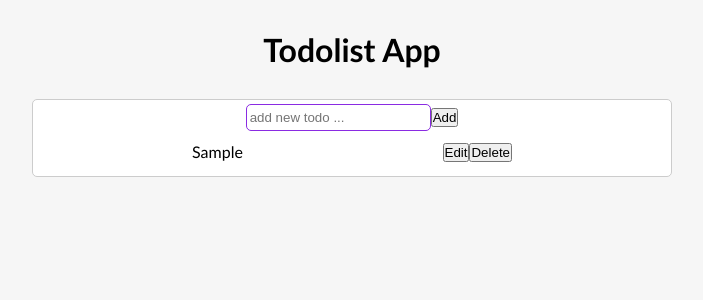
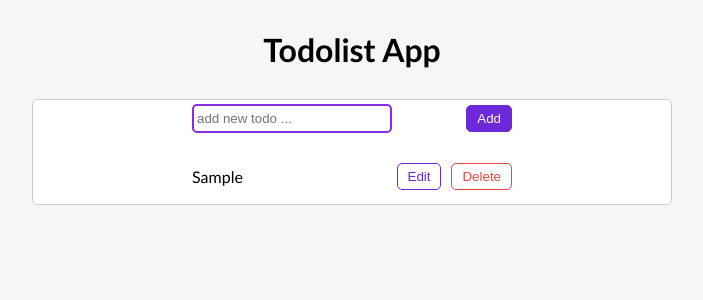
Before and after one commit to mehrnazpishyar/Todolist-React, a React (Create React App) app: page / in a window 1280 px wide. Both pictures are taken after typing "Sample" into the empty fields and a click on the button "Add". Shown: the top 300 px of the page, without its empty margins (288-991 px from the left). Built offline with nearby package versions, Linux system fonts and the light colour scheme.

Commit message:
add styles

```diff
--- a/src/App.css
+++ b/src/App.css
@@ -40,8 +40,42 @@
   border-radius: 5px;
   padding: 5px 3px;
   outline: none;
+  width: 200px;
 }
 
 input:focus {
-  border: 1px solid blueviolet;
+  border: 2px solid blueviolet;
 }
+
+.formControl {
+  display: flex;
+  align-items: center;
+  justify-content: space-between;
+  width: 20rem;
+  margin-bottom: 20px;
+}
+
+.button {
+  color:#6d28d9;
+  background-color: #fff;
+  border: 1px solid #6d28d9;
+  border-radius: 5px;
+  outline: none;
+  padding: 5px 10px;
+  cursor: pointer;
+}
+
+.remove{
+  color: rgb(236, 68, 68);
+  border: 1px solid rgb(236,68,68);
+  margin-left: 10px;
+}
+
+.addTodo {
+  color:#fff;
+  background-color:#6d28d9;
+}
+
+.updateTodo {
+  background-color: #9f75e2 ;
+}
--- a/src/components/Todo.js
+++ b/src/components/Todo.js
@@ -6,8 +6,8 @@
           <div className='todo'>
           <div onClick={onComplete} className={todo.isCompleted ? "completed" : ""}>{todo.text}</div>
           <div>
-            <button onClick={onEdit}>Edit</button>
-            <button onClick={onDelete} >Delete</button>
+            <button onClick={onEdit} className="button">Edit</button>
+            <button onClick={onDelete} className="button remove" >Delete</button>
           </div>
         </div>
     </div>
--- a/src/components/TodoForm.js
+++ b/src/components/TodoForm.js
@@ -1,7 +1,7 @@
 import React, { useEffect, useRef, useState } from "react";
 
 const TodoForm = ({ submitTodo, edit }) => {
-  const [input, setInput] = useState(edit? edit.text:"");
+  const [input, setInput] = useState(edit ? edit.text : "");
   const inputRef = useRef(null);
 
   useEffect(() => {
@@ -25,6 +25,7 @@
 
   return (
     <form onSubmit={submitHandler}>
+      <div className="formControl">
         <input
           type="text"
           value={input}
@@ -32,7 +33,8 @@
           placeholder={edit ? "update value ... " : "add new todo ..."}
           ref={inputRef}
         />
-      <button type="submit">{edit ? "Update" : "Add"}</button>
+        <button className={`button ${edit ? "updateTodo" : "addTodo"}`}  type="submit">{edit ? "Update" : "Add"}</button>
+      </div>
     </form>
   );
 };
```
Lines whose indentation alone changed are shown as unchanged.
